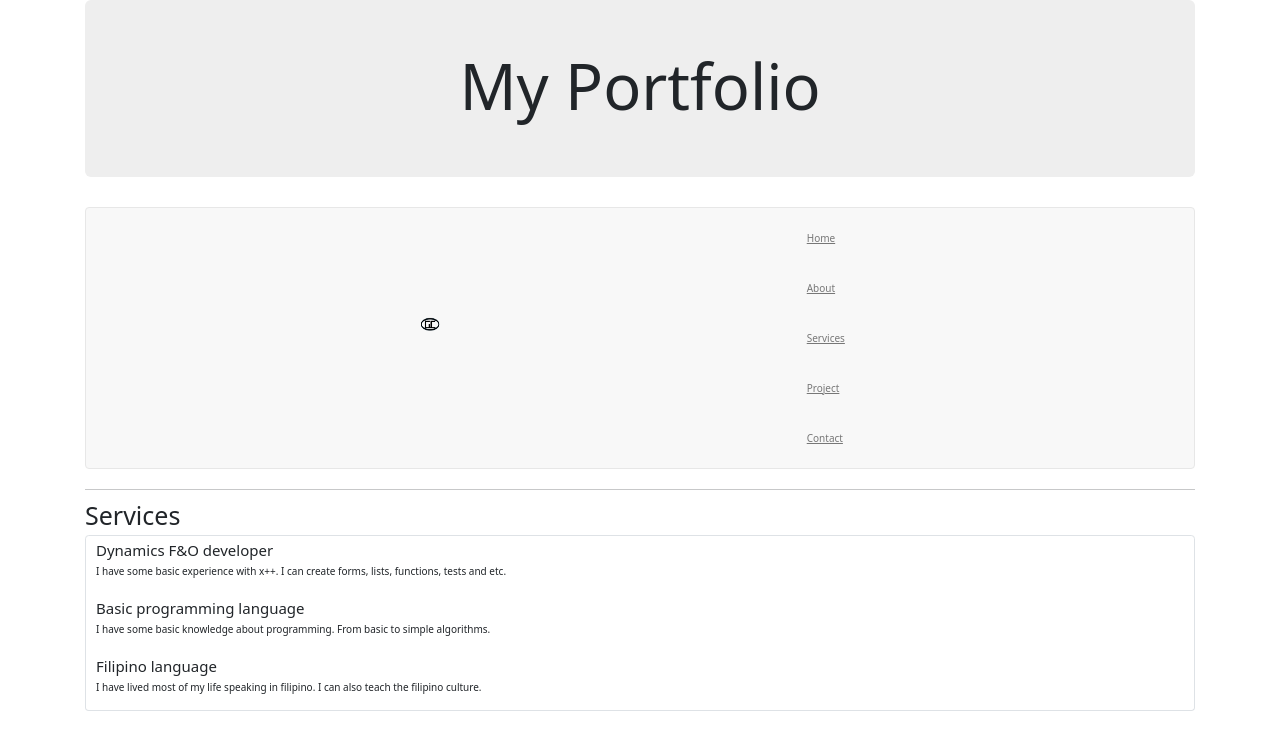
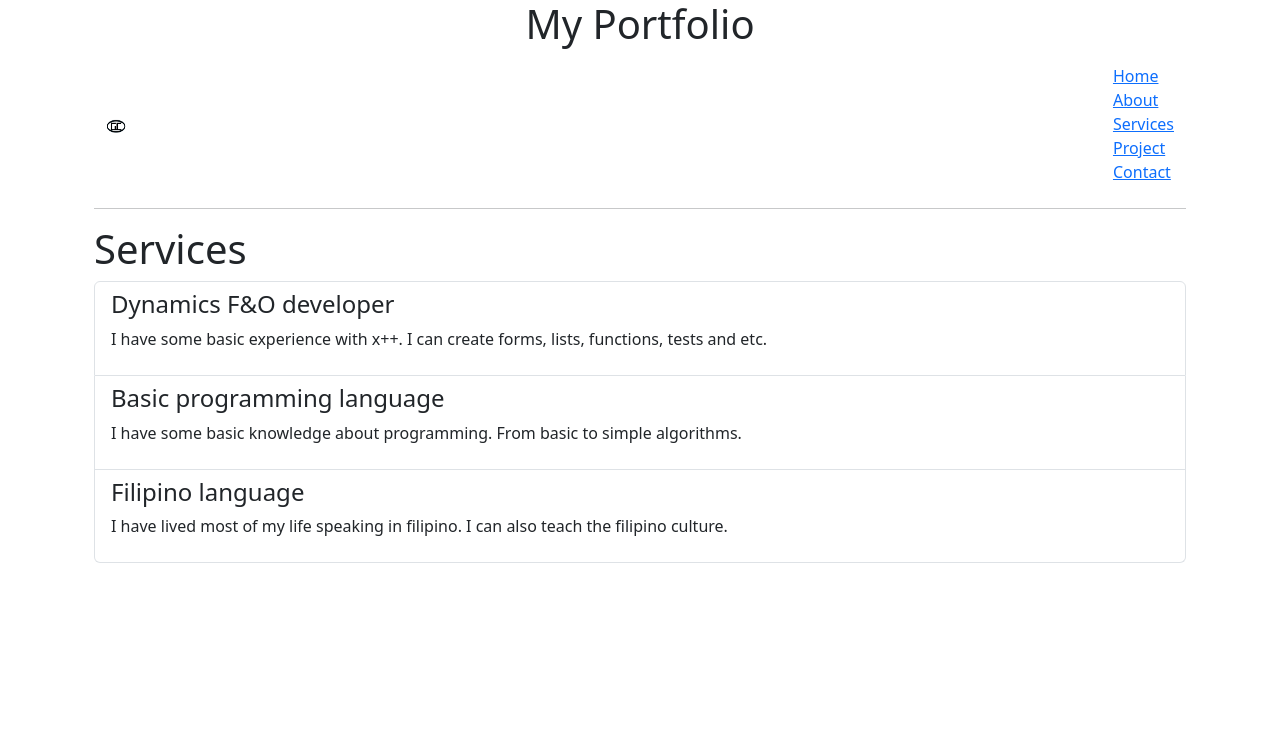
Before and after one commit to georgeCentennial/webAppPortfolio, a React (Vite) app in the folder client/: page /service in a window 1280 px wide. Shown: the top 750 px of the page. Built offline with nearby package versions, Linux system fonts and the light colour scheme.

Commit message:
added new bootstrap

```diff
--- a/client/index.html
+++ b/client/index.html
@@ -10,7 +10,7 @@
     <meta charset="UTF-8" />
     <link rel="icon" type="image/svg+xml" href="/vite.svg" />
     <meta name="viewport" content="width=device-width, initial-scale=1.0" />
-    <link rel="stylesheet" href="https://maxcdn.bootstrapcdn.com/bootstrap/3.4.1/css/bootstrap.min.css">
+    <!-- <link rel="stylesheet" href="https://maxcdn.bootstrapcdn.com/bootstrap/3.4.1/css/bootstrap.min.css"> -->
     <!-- <script src="https://ajax.googleapis.com/ajax/libs/jquery/3.7.1/jquery.min.js"></script> -->
     <!-- <script src="https://maxcdn.bootstrapcdn.com/bootstrap/3.4.1/js/bootstrap.min.js"></script> -->
     <title>George Portfolio</title>
--- a/client/package.json
+++ b/client/package.json
@@ -17,7 +17,8 @@
     "popper.js": "^1.16.1",
     "react": "^18.3.1",
     "react-dom": "^18.3.1",
-    "react-router-dom": "^7.1.3"
+    "react-router-dom": "^7.1.3",
+    "reactstrap": "^9.2.3"
   },
   "devDependencies": {
     "@eslint/js": "^9.17.0",
--- a/client/src/contact.jsx
+++ b/client/src/contact.jsx
@@ -9,6 +9,7 @@
 import ReactDOM from 'react-dom/client';
 import { useNavigate } from "react-router-dom";
 import CustomInput from '../components/CustomInput';
+import { Button } from 'reactstrap';
 
 export default function Contact(){
     const [name, setName] = useState("");
```
Also changed, not shown: client/src/index.js (deleted, +0 -12 lines), 1 other file (tests, documents, lock files or other folders).
